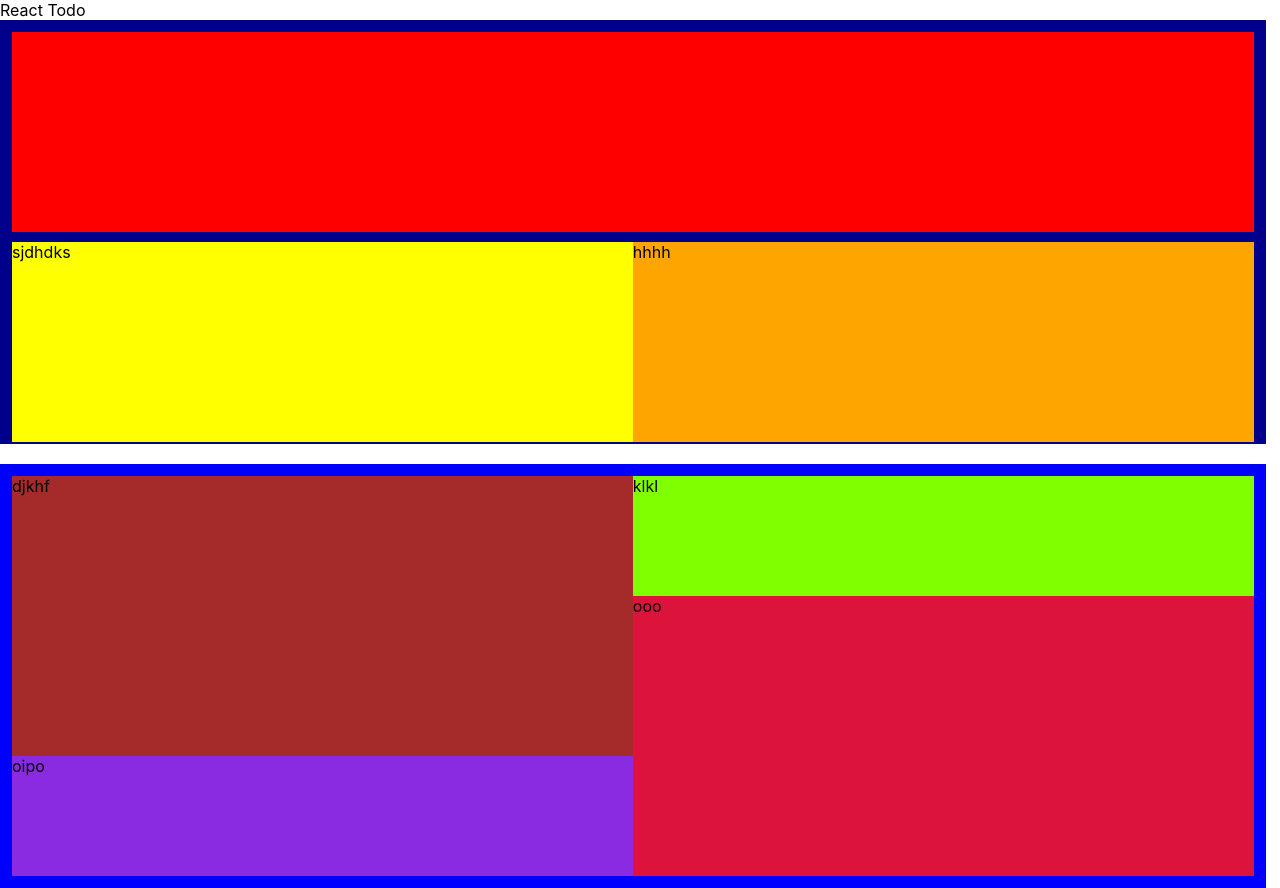
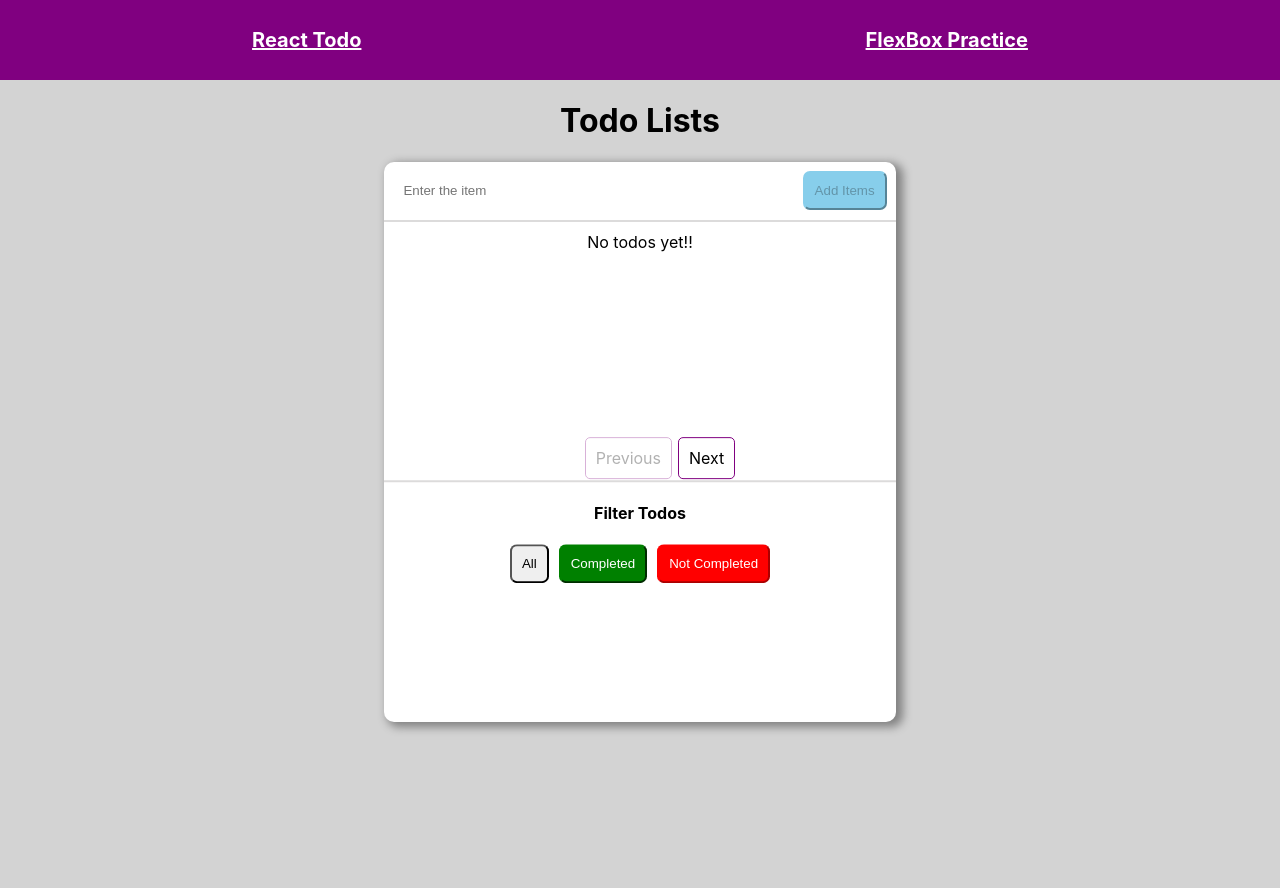
Before and after one commit to shrestharajani/Simple-raectTodo-hasura, a React (Create React App) app: page / in a window 1280 px wide. After the commit the page ends 800 px from the top, so only its background shows below. Built offline with nearby package versions, Linux system fonts and the light colour scheme.

Commit message:
React router added with the navbar

```diff
--- a/package.json
+++ b/package.json
@@ -9,6 +9,7 @@
     "react": "^18.1.0",
     "react-dom": "^18.1.0",
     "react-paginate": "^8.1.3",
+    "react-router-dom": "^6.3.0",
     "react-scripts": "5.0.1",
     "web-vitals": "^2.1.4"
   },
--- a/src/App.css
+++ b/src/App.css
@@ -1,16 +1,22 @@
-/* body {
+body {
   background-color: lightgrey;
 }
 
-header {
-  text-align: center;
-  font-size: 40px;
-  padding: 10px;
-  height: 8vh;
+.navitems{
+  display:flex ;
+  justify-content: space-around;
+  align-items: center;
+  font-size: 20px;
+  height: 10vh;
+  background-color: purple;
   font-weight: bold;
+  top: 0;
+  position: sticky;
+}
+.navitems a{
   color: white;
-  background-color: purple;
 }
+
 .add-button{
   cursor: pointer;
 }
@@ -154,76 +160,4 @@ input:focus {
   background-color: transparent;
   color: black;
   cursor: default;
-} */
-
-.first-component{
-  height: 50vh;
-  padding: 12px;
-  width: 97%;
-  background-color: darkblue;
 }
-
-.first-component .first__div{
-  height: 50%;
-  width: 100%;
-  background-color: red;
-}
-
-.first-component--component{
-  display: flex;
-  justify-content: space-between;
-  height: 50%;
-  margin-top: 10px;
-  background-color: green;
-}
-
-.first-component--component .second__div{
-  height: 100%;
-  width: 50%;
-  background-color: yellow;
-}
-
-.first-component--component .third__div{
-  height: 100%;
-  width: 50%;
-  background-color: orange;
-}
-
-.second-component{
-  padding: 12px;
-  width: 97%;
-  margin-top: 20px;
-  height: 50vh;
-  background-color: blue;
-  display: flex;
-}
-
-
-.second-component--first__part{
-  height: 100%;
-  width: 50%;
-}
-.second-component--first__part .first__div{
-  height: 70%;
-  background-color: brown;
-}
-
-.second-component--first__part .second__div{
-  height: 30%;
-  background-color:blueviolet;
-}
-
-.second-component--second__part{
-  height: 100%;
-  width: 50%;
-}
-
-.second-component--second__part .third__div{
-  height: 30%;
-  background-color: chartreuse;
-}
-
-.second-component--second__part .last__div{
-  height: 70%;
-  background-color:crimson;
-}
--- a/src/App.js
+++ b/src/App.js
@@ -1,19 +1,20 @@
 import './App.css';
-import Form from './components/Form';
-import DisplayComponent from './components/DiaplayComponent'
+import './components/FlexBox/Flexbox.css';
+import FlexBox from './components/FlexBox/FlexBox'
+import { BrowserRouter, Route, Routes } from 'react-router-dom';
+import { TodoFrontPage } from './components/TodoFrontPage';
+import { Navbar } from './components/Navbar';
 
 function App() {
   return (
     <div className="App">
-      <header>React Todo</header>
-      {/* <h1 style={{textAlign:'center'}}>Todo Lists</h1>
-      <div className='card'>
-        <div className='card-body'>
-          <Form/>
-        </div>
-      </div> */
-      <DisplayComponent/>
-      }
+      <BrowserRouter>
+      <Navbar/>
+        <Routes>
+          <Route path='/' element={<TodoFrontPage/>}/>
+          <Route path='/flexbox-demo' element={<FlexBox/>}/>
+        </Routes>
+      </BrowserRouter>
     </div>
   );
 }
--- /dev/null
+++ b/src/components/FlexBox/Flexbox.css
@@ -0,0 +1,71 @@
+.first-component{
+    height: 50vh;
+    padding: 12px;
+    width: 97%;
+    background-color: darkblue;
+  }
+
+  .first-component .first__div{
+    height: 50%;
+    width: 100%;
+    background-color: red;
+  }
+
+  .first-component--component{
+    display: flex;
+    justify-content: space-between;
+    height: 50%;
+    margin-top: 10px;
+    background-color: green;
+  }
+
+  .first-component--component .second__div{
+    height: 100%;
+    width: 50%;
+    background-color: yellow;
+  }
+
+  .first-component--component .third__div{
+    height: 100%;
+    width: 50%;
+    background-color: orange;
+  }
+
+  .second-component{
+    padding: 12px;
+    width: 97%;
+    margin-top: 20px;
+    height: 50vh;
+    background-color: blue;
+    display: flex;
+  }
+
+
+  .second-component--first__part{
+    height: 100%;
+    width: 50%;
+  }
+  .second-component--first__part .first__div{
+    height: 70%;
+    background-color: brown;
+  }
+
+  .second-component--first__part .second__div{
+    height: 30%;
+    background-color:blueviolet;
+  }
+
+  .second-component--second__part{
+    height: 100%;
+    width: 50%;
+  }
+
+  .second-component--second__part .third__div{
+    height: 30%;
+    background-color: chartreuse;
+  }
+
+  .second-component--second__part .last__div{
+    height: 70%;
+    background-color:crimson;
+  }
--- /dev/null
+++ b/src/components/Navbar.jsx
@@ -0,0 +1,11 @@
+import React from 'react'
+import { Link } from 'react-router-dom'
+
+export const Navbar = () => {
+    return (
+        <nav className='navitems'>
+            <Link to='/'>React Todo</Link>
+            <Link to='/flexbox-demo'>FlexBox Practice</Link>
+        </nav>
+    )
+}
--- /dev/null
+++ b/src/components/TodoFrontPage.jsx
@@ -0,0 +1,15 @@
+import React from 'react'
+import Form from './Form'
+
+export const TodoFrontPage = () => {
+    return (
+        <>
+            <h1 style={{ textAlign: 'center' }}>Todo Lists</h1>
+            <div className='card'>
+                <div className='card-body'>
+                    <Form />
+                </div>
+            </div>
+        </>
+    )
+}
```
Also changed, not shown: src/components/FlexBox/FlexBox.jsx (renamed from src/components/DiaplayComponent.jsx), 1 other file (tests, documents, lock files or other folders).
